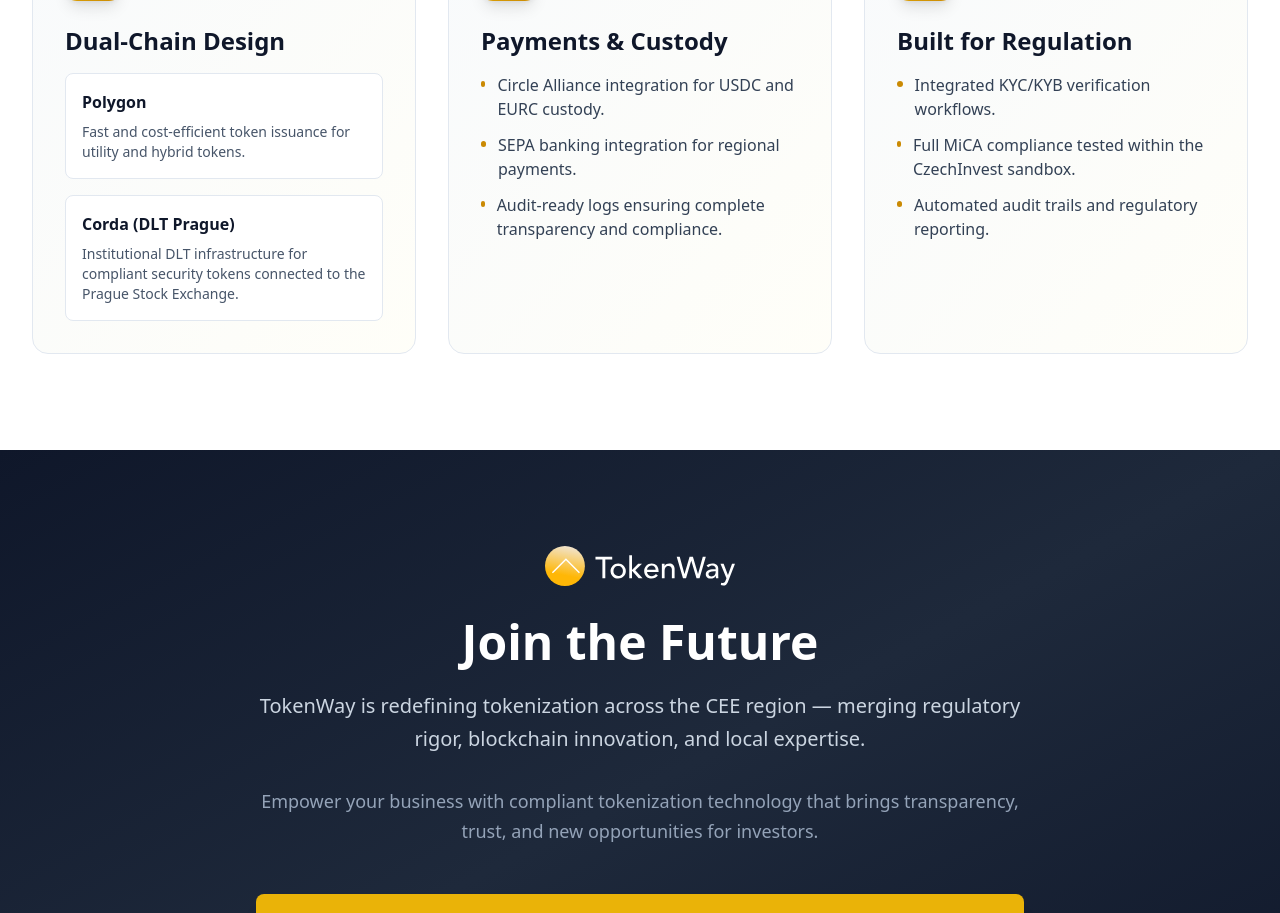
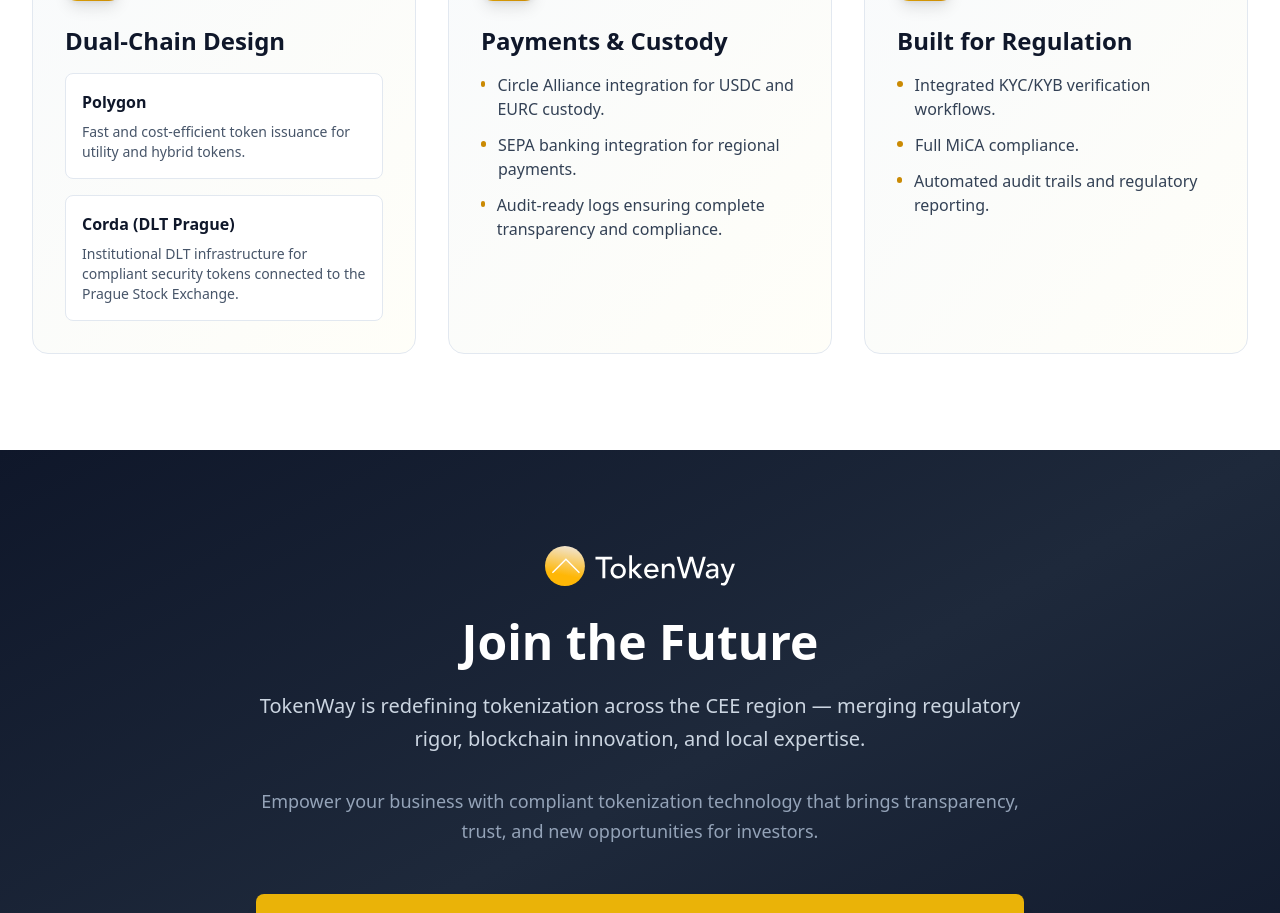
Before and after one commit to Couple-shine/tokenway-landing, a React (Vite) app: page / in a window 1280 px wide. Shown: the part 6940-7853 px from the top of the page. Built offline with nearby package versions, Linux system fonts and the light colour scheme.

Commit message:
chore: update text

```diff
--- a/src/components/Technology.tsx
+++ b/src/components/Technology.tsx
@@ -68,7 +68,7 @@ export default function Technology() {
               </div>
               <div className="flex items-start gap-3">
                 <div className="w-1.5 h-1.5 bg-yellow-600 rounded-full mt-2"></div>
-                <p className="text-slate-700">Full MiCA compliance tested within the CzechInvest sandbox.</p>
+                <p className="text-slate-700">Full MiCA compliance.</p>
               </div>
               <div className="flex items-start gap-3">
                 <div className="w-1.5 h-1.5 bg-yellow-600 rounded-full mt-2"></div>
```
